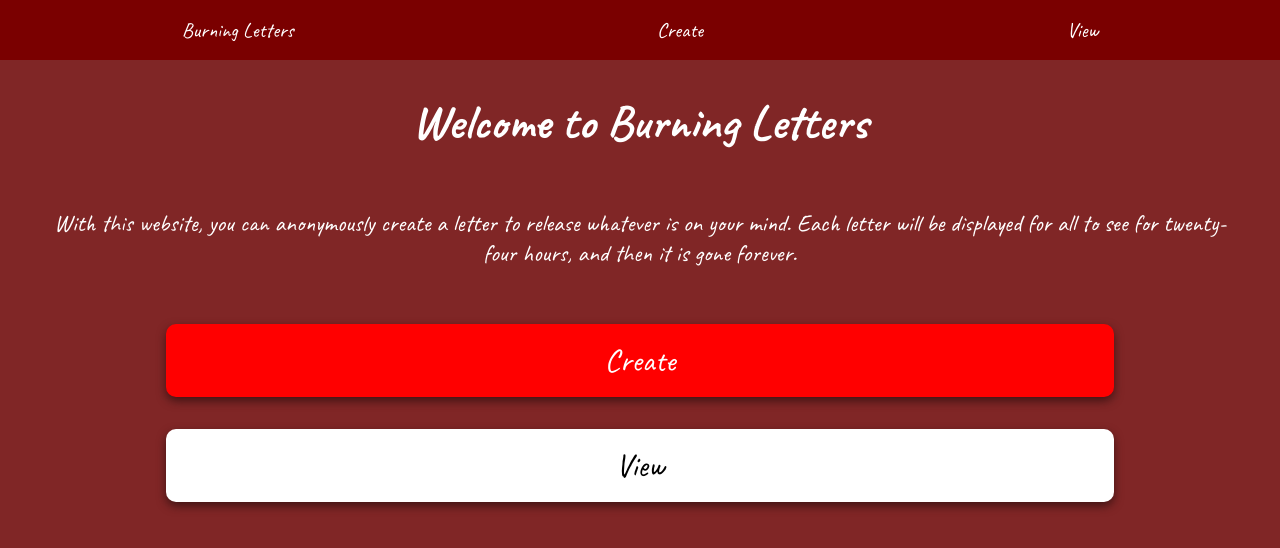
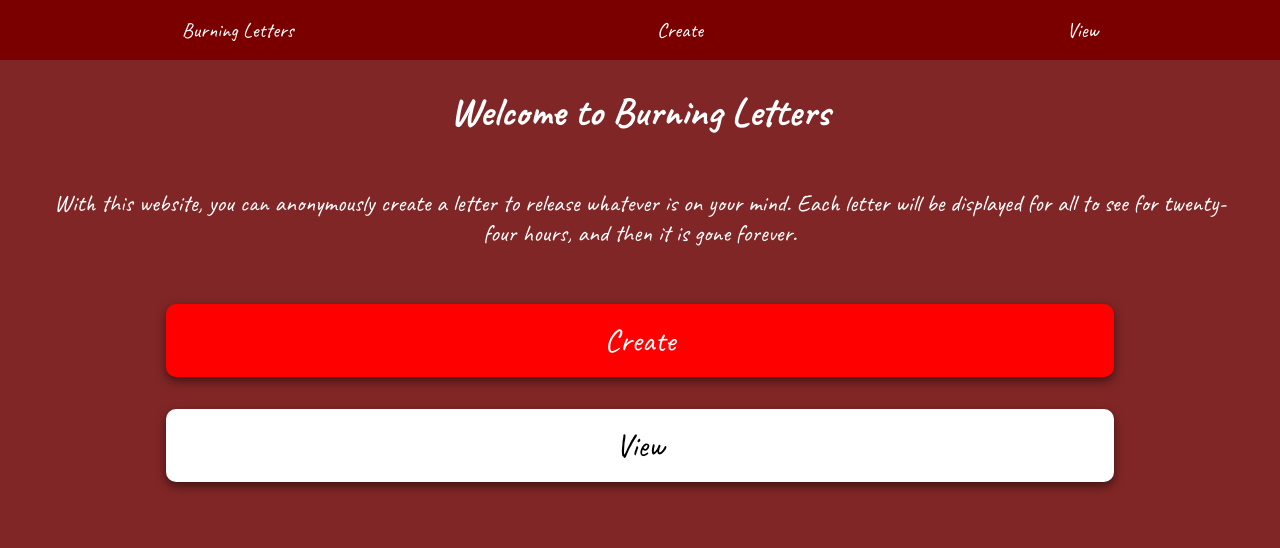
Before and after one commit to czcarrizales/burning-letters-project, a React (Create React App) app in the folder frontend/: page / in a window 1280 px wide. Shown: the top 548 px of the page. Built offline with nearby package versions, Linux system fonts and the light colour scheme; no server answers.

Commit message:
shrinking home h1 font-size

```diff
--- a/frontend/src/Home.css
+++ b/frontend/src/Home.css
@@ -24,6 +24,10 @@
     color: white;
 }
 
+.home-container h1 {
+    font-size: 2.5rem;
+}
+
 .home-container a:nth-last-child(1) {
     background-color: white;
     color: black;
```
